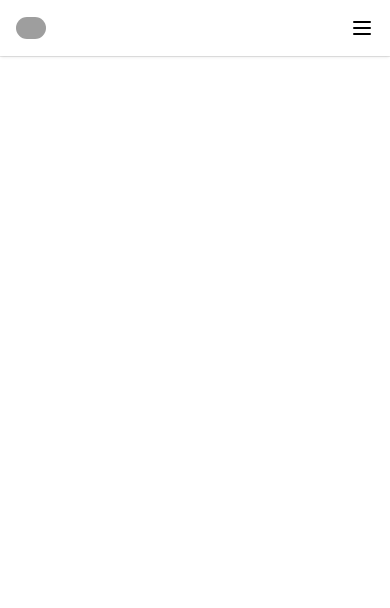
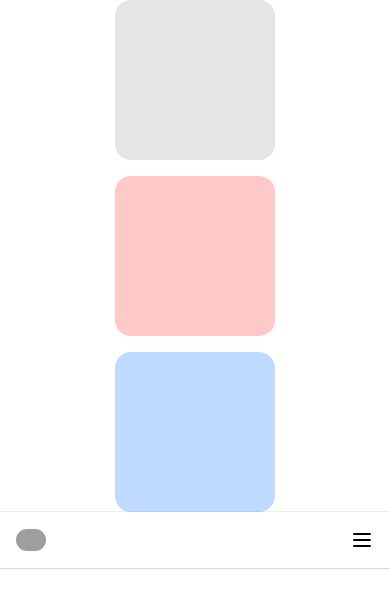
Before and after one commit to venky916/manu_tailwind, a Next.js app: page / in a window 390 px wide. Shown: the top 608 px of the page. Built offline with nearby package versions, Linux system fonts and the light colour scheme; grey boxes are pictures that could not be loaded.

Commit message:
Add Responsive component to Home and enhance Navbar link styles

```diff
--- a/src/app/page.tsx
+++ b/src/app/page.tsx
@@ -4,6 +4,7 @@ import { Responsive } from "@/components/responsive";
 export default function Home() {
   return (
     <div className="">
+      <Responsive />
       <Navbar />
     </div>
   );
--- a/src/components/navbar.tsx
+++ b/src/components/navbar.tsx
@@ -61,7 +61,7 @@ export const Navbar = () => {
                 <Link
                   key={link.name}
                   href={link.href}
-                  className="transition duration-200 hover:text-neutral-800"
+                  className="transition duration-200 hover:text-neutral-800 border-b border-neutral-400 w-full"
                 >
                   {link.name}
                 </Link>
```
